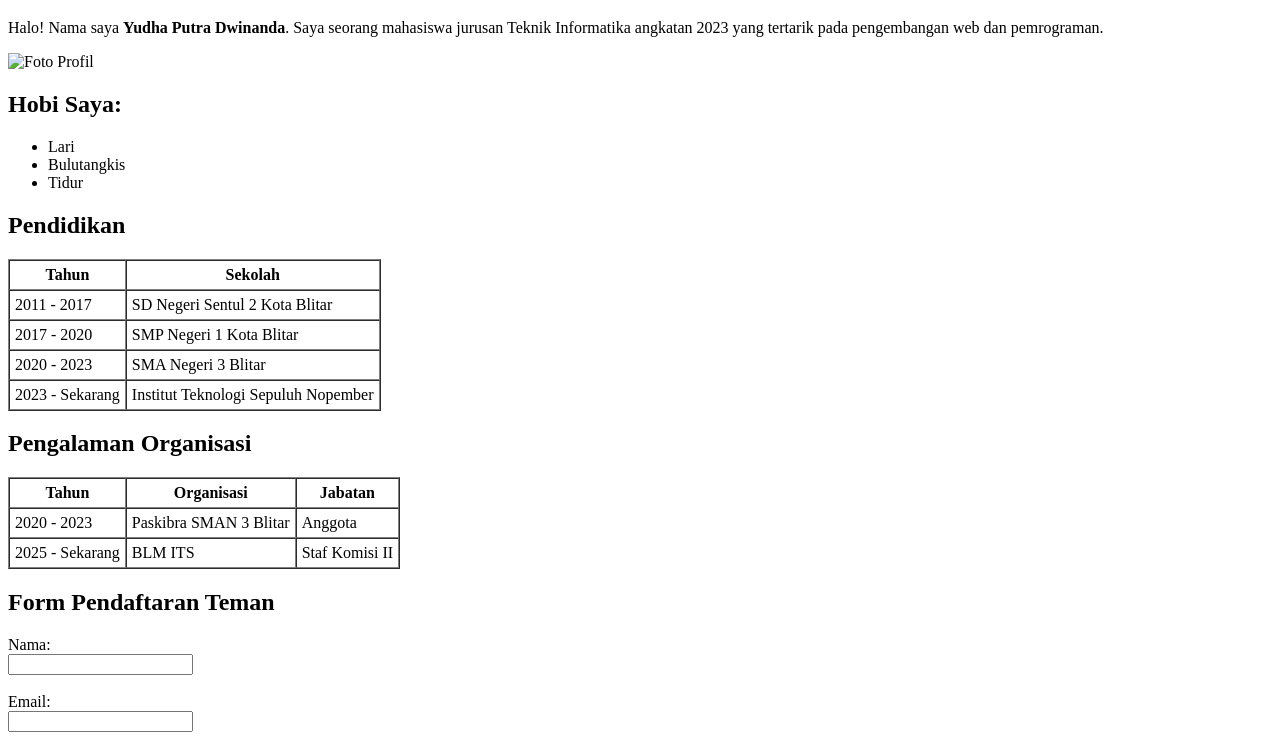
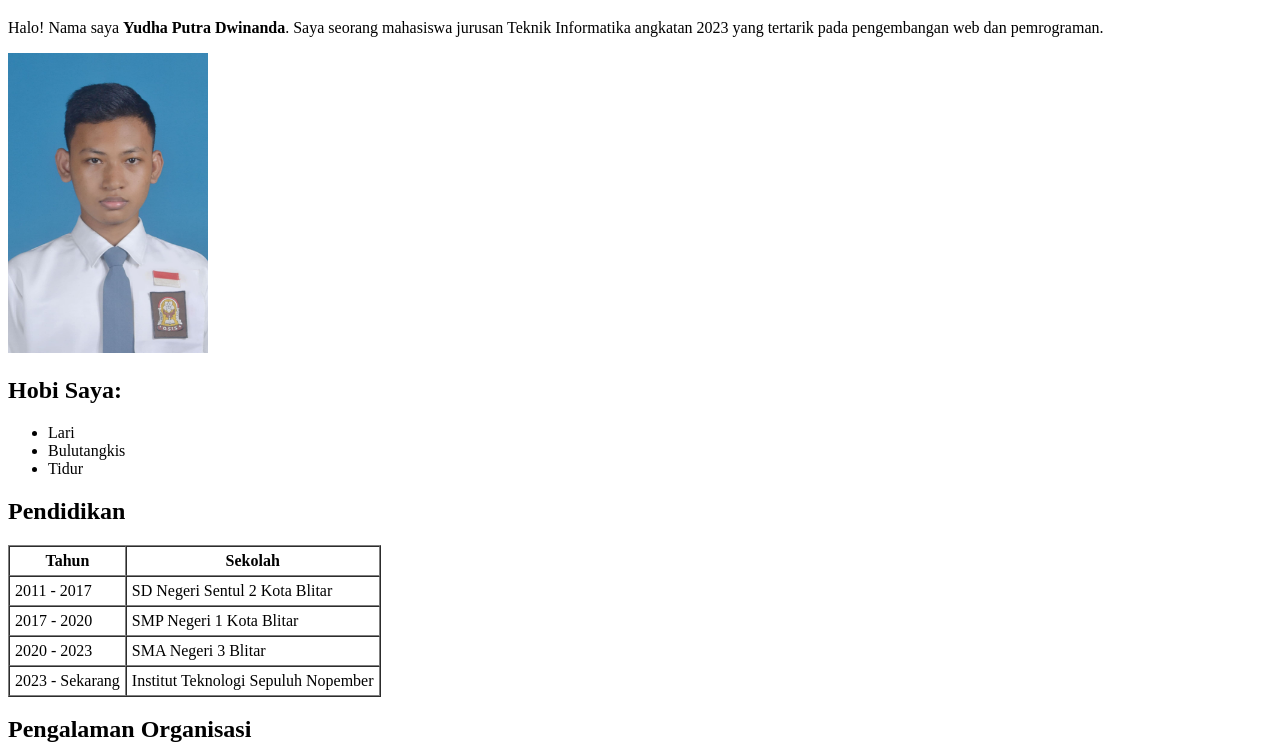
Before and after one commit to YudhPtra/PWEB_W002, a plain HTML site: page index.html in a window 1280 px wide. Shown: the part 61-805 px from the top of the page. Drawn offline with Linux system fonts and the light colour scheme.

Commit message:
Fix: Mengganti nama file gambar agar lebih simpel

```diff
--- a/index.html
+++ b/index.html
@@ -9,7 +9,7 @@
     <p>Halo! Nama saya <b>Yudha Putra Dwinanda</b>. Saya seorang mahasiswa jurusan Teknik Informatika angkatan 2023
     yang tertarik pada pengembangan web dan pemrograman.</p>
 
-   <img src="Foto Profil_Yudha Putra Dwinanda.jpeg" alt="Foto Profil" width="200">
+   <img src="img/profil.jpeg" alt="Foto Profil" width="200">
 
     <h2>Hobi Saya:</h2>
     <ul>
```
Also changed, not shown: img/profil.jpeg (renamed from img/Foto Profil_Yudha Putra Dwinanda.jpeg).
